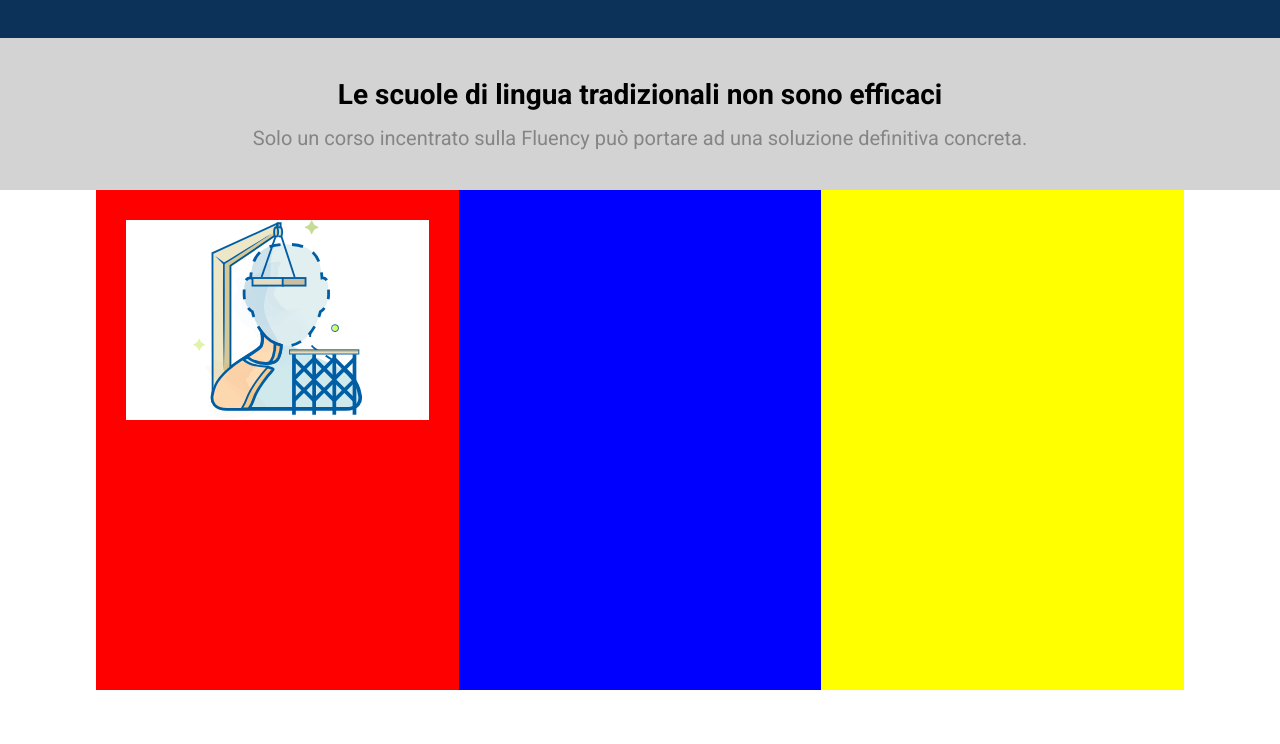
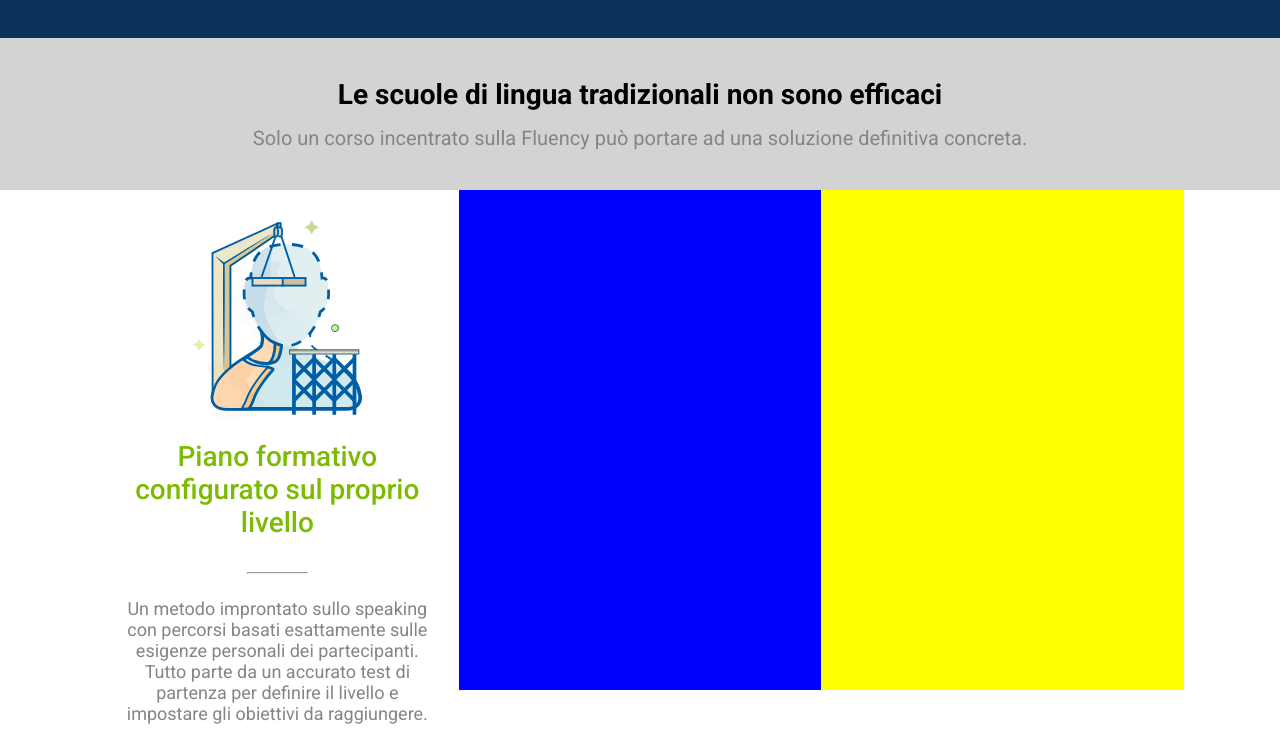
Before and after one commit to maregaale/htmlcss-fluentify, a plain HTML site: page index.html in a window 1280 px wide. Shown: the part 548-1292 px from the top of the page. Before the commit the page ends 1238 px from the top, so only its background shows below. Drawn offline with Linux system fonts and the light colour scheme.

Commit message:
completata colonna di sinistra della sezione 3

```diff
--- a/css/style.css
+++ b/css/style.css
@@ -41,11 +41,24 @@ h4, p {
   color: #858585
 }
 
+h3, p {
+  padding: 20px 0;
+}
+
+p {
+  font-size: 18px;
+}
+
 h2 {
   margin-bottom: 15px;
   font-size: 28px;
 }
 
+h3 {
+  font-size: 28px;
+  color: #7CBB02;
+  font-weight: 500;
+}
 /* /proprietà generali */
 
 /* stile testo link */
@@ -170,6 +183,7 @@ nav li {
   width: calc(100%/3);
   height: 500px;
   padding: 30px;
+  text-align: center;
 }
 
 .img-column {
@@ -183,8 +197,9 @@ nav li {
   width: 100%;
 }
 
-.left-column {
-  background: red;
+.column hr {
+  width: 20%;
+  display: inline-block;
 }
 
 .center-column {
--- a/index.html
+++ b/index.html
@@ -6,7 +6,7 @@
 
     <!-- Google font -->
     <link rel="preconnect" href="https://fonts.gstatic.com">
-    <link href="https://fonts.googleapis.com/css2?family=Roboto:ital,wght@0,100;0,400;0,700;0,900;1,100;1,400;1,700;1,900&display=swap" rel="stylesheet">
+    <link href="https://fonts.googleapis.com/css2?family=Roboto:ital,wght@0,100;0,400;0,500;0,700;0,900;1,100;1,400;1,500;1,700;1,900&display=swap" rel="stylesheet">
     <!-- /Google font -->
 
     <link rel="stylesheet" href="css/style.css">
@@ -81,6 +81,9 @@
             <div class="img-column">
               <img src="img/profile.svg" alt="">
             </div>
+            <h3>Piano formativo configurato sul proprio livello</h3>
+            <hr>
+            <p>Un metodo improntato sullo speaking con percorsi basati esattamente sulle esigenze personali dei partecipanti. Tutto parte da un accurato test di partenza per definire il livello e impostare gli obiettivi da raggiungere.</p>
           </div>
           <div class="column float center-column">
 
```
